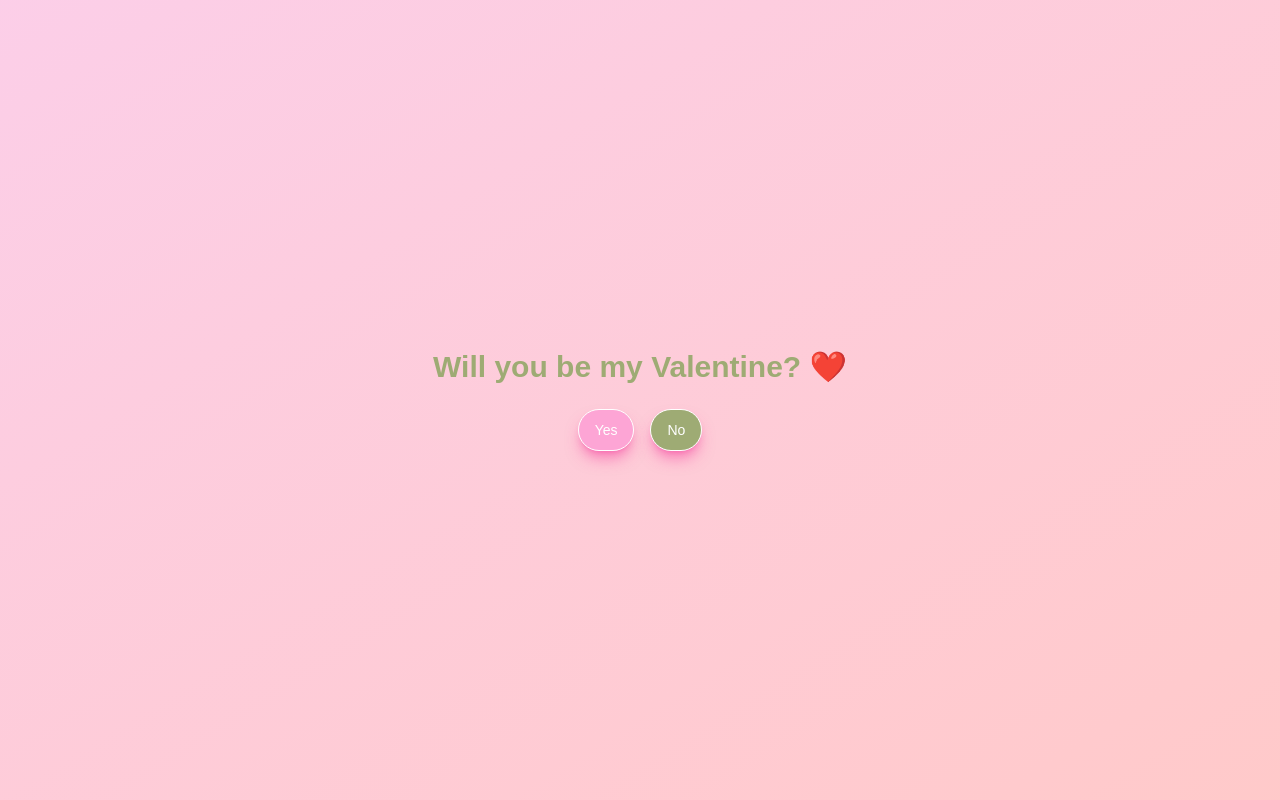
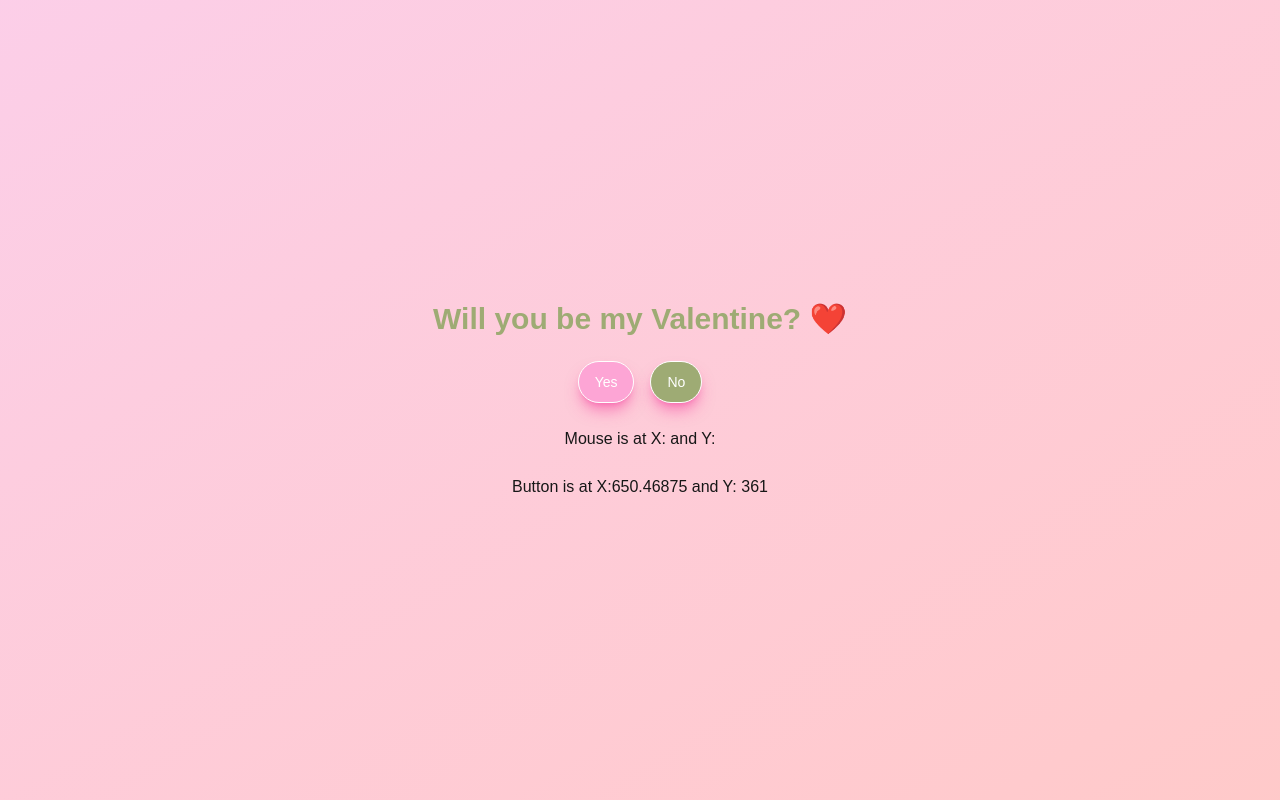
Before and after one commit to Michael-David-Lam/web-valentine, a Next.js app in the folder valentine/: page / in a window 1280 px wide. Built offline with nearby package versions, Linux system fonts and the light colour scheme.

Commit message:
added mouse and button tracking logic

```diff
--- a/valentine/app/components/Question.tsx
+++ b/valentine/app/components/Question.tsx
@@ -1,10 +1,41 @@
 "use client";
+import { useRef, useState, useEffect } from 'react';
 
 type Props = {
     onAnswer: (value: "Yes" | "No") => void;
 }
+type Position = {
+    x: number;
+    y: number
+}
 
 export default function Qusetion({ onAnswer }: Props) {
+    //Track Button location
+    const buttonRef = useRef<HTMLButtonElement>(null);
+    const [nButtonPos, setNButtonPos] = useState<Position | null>(null)
+
+    useEffect (() => {
+        if (buttonRef.current){
+            const rect = buttonRef.current.getBoundingClientRect();
+            setNButtonPos({x: rect.left, y: rect.top});
+        }
+    }, []);
+
+    //Track mouse location
+    const [mousePos, setMousePos] = useState<Position | null>(null);
+
+    useEffect(() => {
+        const updateMousePos = (ev: MouseEvent) => {
+            setMousePos({ x: ev.clientX, y: ev.clientY });
+        };
+        window.addEventListener('mousemove', updateMousePos);
+
+        // Cleanup function
+        return () => {
+            window.removeEventListener('mousemove', updateMousePos);
+        };
+    }, []);
+
 
     return (
         <div className="flex flex-col items-center justify-center min-h-screen gap-6 bg-linear-to-br from-pink-200 to-red-200">
@@ -21,7 +52,7 @@ export default function Qusetion({ onAnswer }: Props) {
                     Yes
                 </button>
 
-                <button type="button" className="rounded-full border text-white bg-[#9eab74]
+                <button ref={buttonRef} type="button" className="rounded-full border text-white bg-[#9eab74]
                 hover:bg-[#556328] focus:ring-2
                  focus:outline-none focus:ring-[#556328] shadow-lg
                  shadow-pink-500/50 dark:shadow-lg dark:shadow-pink-800/80 font-medium rounded-base
@@ -30,7 +61,10 @@ export default function Qusetion({ onAnswer }: Props) {
                 >
                     No
                 </button>
+
             </div>
+            <div>Mouse is at X:{mousePos?.x} and Y: {mousePos?.y}</div>
+            <div>Button is at X:{nButtonPos?.x} and Y: {nButtonPos?.y}</div>
         </div>
     );
 }
--- a/valentine/app/components/Result.tsx
+++ b/valentine/app/components/Result.tsx
@@ -7,11 +7,14 @@ type Props = {
 
 export default function Result({ answer, onBack }: Props) {
     let message: string;
+    let buttonText: string;
     if (answer === "Yes"){
         message = "Yay! 💖";
+        buttonText = "Say yes again?"
     }
     else {
         message = "Oh no! Don't break my heart... 😢";
+        buttonText = "Plesase recondisder... :("
     }
     return(
          <div className="flex flex-col items-center justify-center min-h-screen gap-6 bg-linear-to-br from-pink-200 to-red-200">
@@ -24,7 +27,7 @@ export default function Result({ answer, onBack }: Props) {
                  text-sm px-4 py-2.5 text-center leading-5"
                  onClick={onBack}
             >
-            Change your answer?
+            {buttonText}
             </button>
          </div>
     );
```
